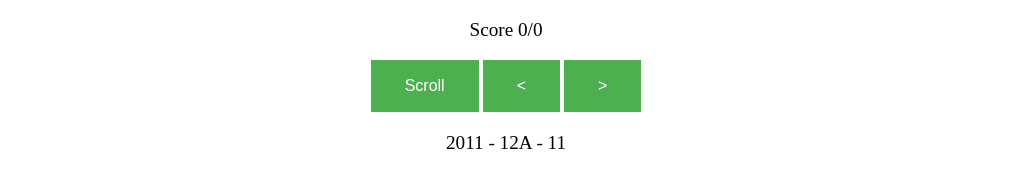
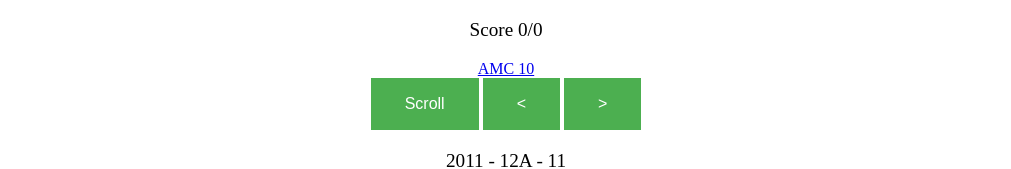
Before and after one commit to AkeBoss-tech/Random-AMC-10-Problems, a plain HTML site: page AMC12.html in a window 1280 px wide. Shown: the top 169 px of the page, without its empty margins (134-1145 px from the left). Drawn offline with nearby package versions, Linux system fonts and the light colour scheme.

Commit message:
Update AMC12.html

```diff
--- a/AMC12.html
+++ b/AMC12.html
@@ -148,6 +148,7 @@
 </head>
 <body style='text-align: center;'>
     <p id='score'>1/2</p>
+    <a href="index.html">AMC 10</a>
     <div id='Problem'>
         <button id='mode' onclick='modeClick()'>Scroll</button>
         <button onclick='move(-15)'><</button>
```
